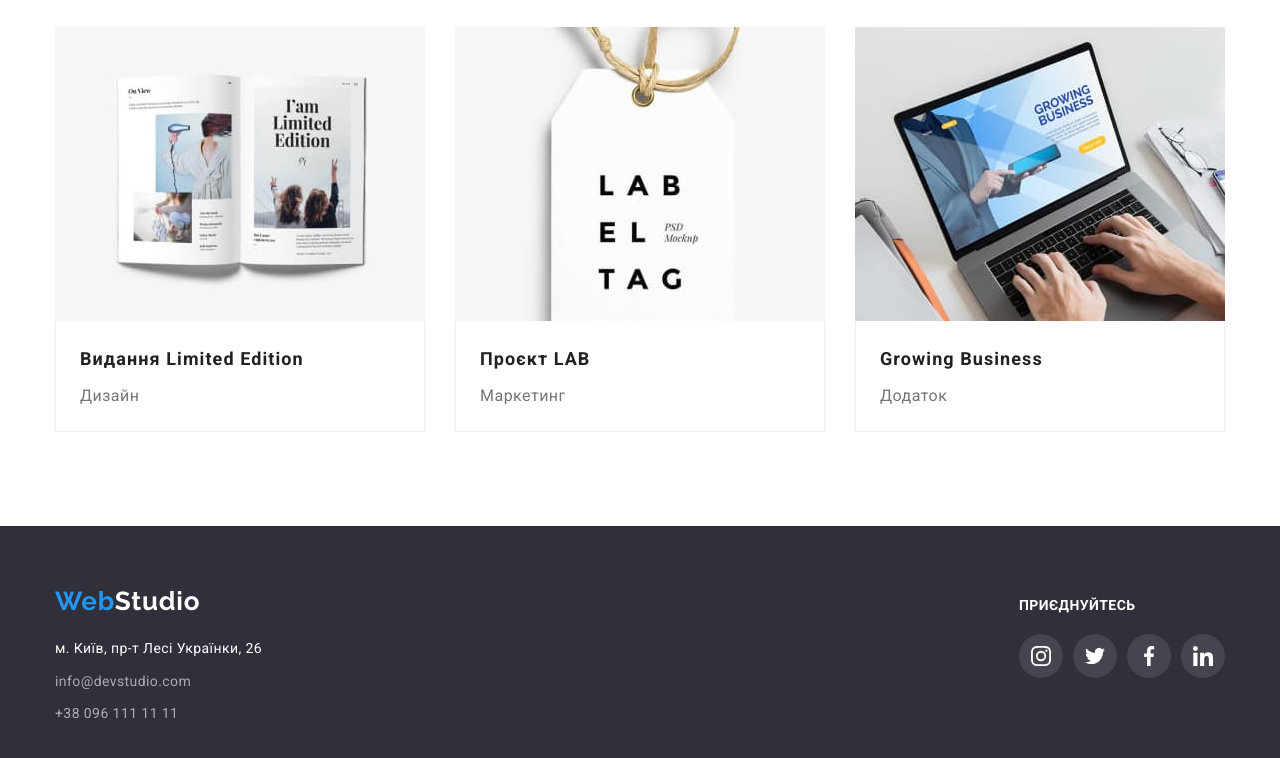
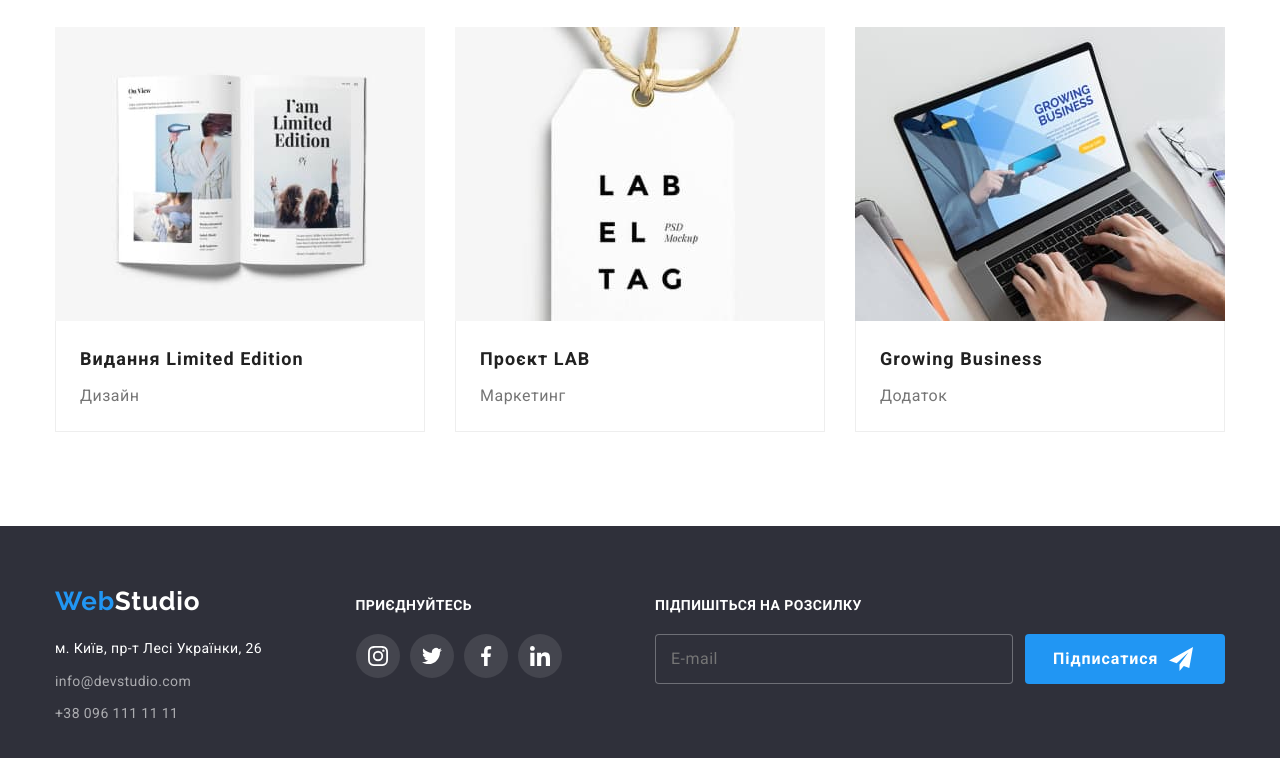
Before and after one commit to AntonPanshelun/goit-markup-hw-06, a plain HTML site: page portfolio.html in a window 1280 px wide. Shown: the part 1106-1864 px from the top of the page. Drawn offline with nearby package versions, Linux system fonts and the light colour scheme.

Commit message:
Adds styles footer's input

```diff
--- a/CSS/styles.css
+++ b/CSS/styles.css
@@ -249,6 +249,8 @@ img {
   color: #ffffff;
   background-color: #2196f3;
   box-shadow: 0px 4px 4px rgba(0, 0, 0, 0.15);
+
+  transition: opacity 250ms cubic-bezier(0.4, 0, 0.2, 1);
 }
 
 .button-hero:hover,
@@ -678,12 +680,19 @@ img {
 }
 
 .input-footer {
+  outline: none;
   width: 358px;
   height: 50px;
   border: 1px solid rgba(255, 255, 255, 0.3);
   border-radius: 4px;
   background-color: #2f303a;
   padding: 15px;
+
+  font-weight: 400;
+  font-size: 16px;
+  line-height: 1.25;
+  letter-spacing: 0.03em;
+  color: rgba(255, 255, 255, 0.6);
 }
 
 .button-subscribe {
@@ -705,10 +714,17 @@ img {
 
   color: #ffffff;
   background-color: var(--hover-color);
+
+  transition: opacity 250ms cubic-bezier(0.4, 0, 0.2, 1);
 }
 
 .icon-subscribe {
   margin-left: 10px;
+}
+
+.button-subscribe:hover,
+.button-subscribe:focus {
+  opacity: 0.8;
 }
 
 /*MODAL window*/
@@ -741,11 +757,11 @@ img {
   padding: 40px;
 }
 
-/* .is-hidden {
+.is-hidden {
   opacity: 0;
   visibility: hidden;
   pointer-events: none;
-} */
+}
 
 .close-button {
   width: 30px;
@@ -818,7 +834,6 @@ img {
 
   transition: fill 250ms cubic-bezier(0.4, 0, 0.2, 1);
 }
-
 
 .form-element input:focus {
   border: 1px solid var(--hover-color);
@@ -909,4 +924,5 @@ img {
   display: inline;
   text-decoration: underline;
   color: var(--hover-color);
+  cursor: pointer;
 }
--- a/portfolio.html
+++ b/portfolio.html
@@ -336,6 +336,31 @@
             </li>
           </ul>
         </div>
+        <div class="form-subscribe">
+          <p class="offer">Підпишіться на розсилку</p>
+          <form
+            action="#"
+            name="signup_form"
+            autocomplete="on"
+            novalidate
+            class="form-footer"
+          >
+            <label>
+              <input
+                type="email"
+                name="email"
+                placeholder="E-mail"
+                class="input-footer"
+              />
+            </label>
+            <button type="submit" class="button-subscribe">
+              Підписатися
+              <svg class="icon-subscribe" width="24px" height="24px">
+                <use href="./imeges/sprite-opt.svg#icon-icon-send"></use>
+              </svg>
+            </button>
+          </form>
+        </div>
       </div>
     </footer>
   </body>
```
